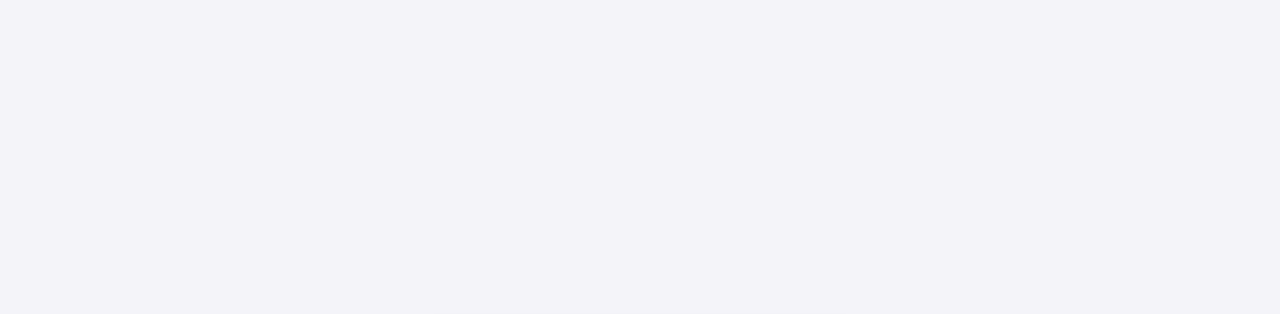
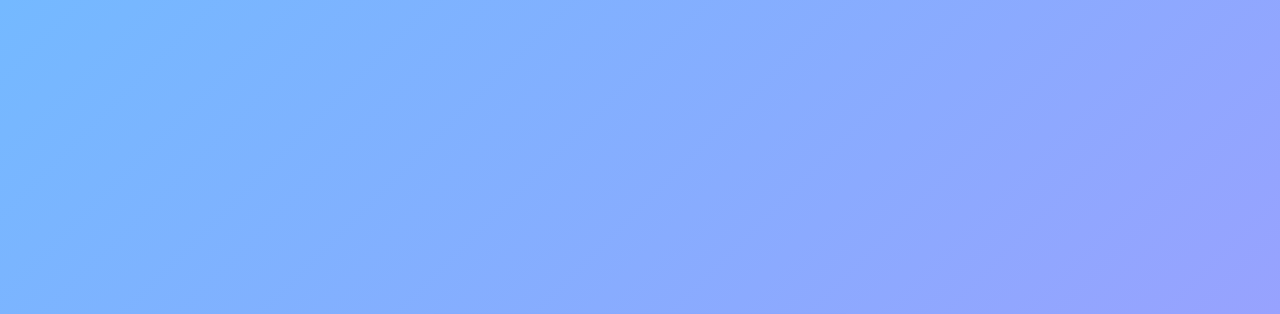
Before and after one commit to GabrielValeze/CalculadoraTMB, a plain HTML site: page index.html in a window 1280 px wide. Shown: the top 314 px of the page. Drawn offline with Linux system fonts and the light colour scheme.

Commit message:
Update styles.css

```diff
--- a/styles.css
+++ b/styles.css
@@ -6,7 +6,8 @@ body {
     justify-content: center;
     align-items: center;
     height: 100vh;
-    background-color: #f4f4f9;
+    background: linear-gradient(135deg, #74b9ff, #a29bfe); /* Gradiente suave */
+    color: #333;
 }
 
 .container {
```
